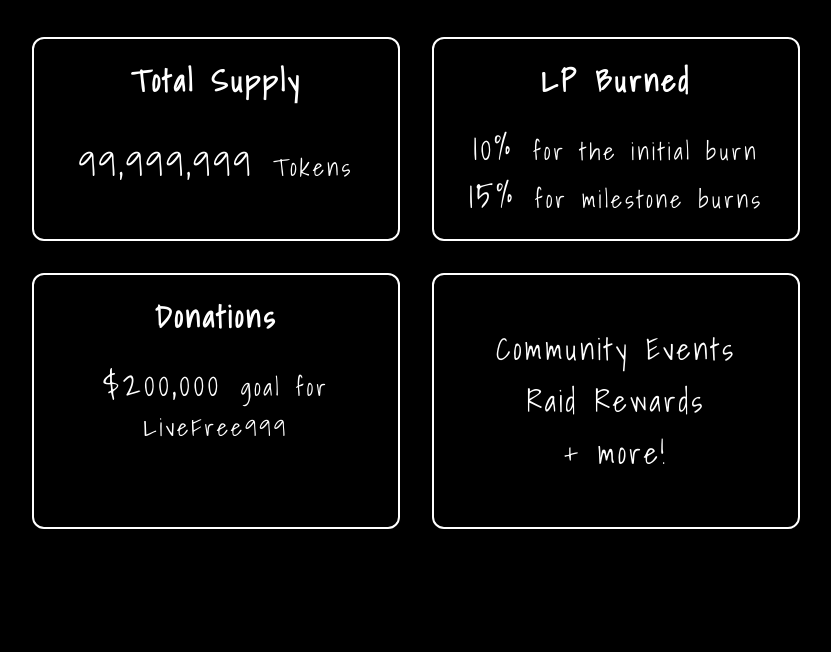
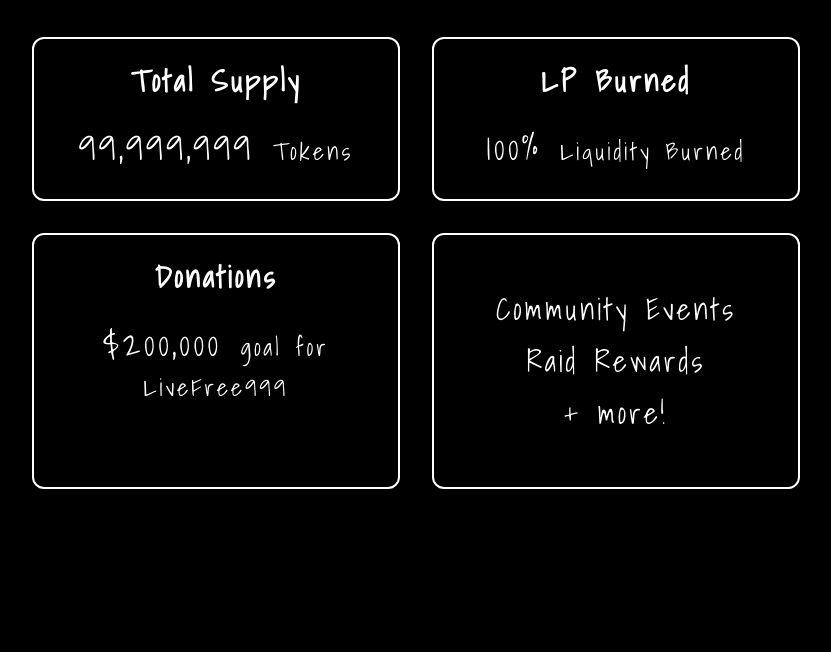
Before and after one commit to bjameson72/999coinsol, a plain HTML site: page index.html in a window 1280 px wide. Shown: the part 2488-3140 px from the top of the page, without its empty margins (224-1055 px from the left). Drawn offline with nearby package versions, Linux system fonts and the light colour scheme; some packages are replaced by stand-ins of ours; a script that the page names is missing.

Commit message:
copy adjustment

```diff
--- a/index.html
+++ b/index.html
@@ -157,12 +157,11 @@
             <div class="grid grid-cols-1 md:grid-cols-1 lg:grid-cols-2 gap-8 m-10 align-middle max-w-screen-md mx-4 md:mx-auto">
                 <div class="token1 p-6 border-2 border-white rounded-xl shadow-2xl">
                     <h1 class="text-3xl font-bold mb-4 text-white">Total Supply</h1>
-                    <p class="tok pt-7 text-4xl">99,999,999 <span class="text-2xl">Tokens</span></p>
+                    <p class="tok pt-3 pb-2 text-4xl">99,999,999 <span class="text-2xl">Tokens</span></p>
                 </div>
                 <div class="token2 p-6 border-2 border-white rounded-xl shadow-md">
                     <h1 class="text-3xl font-bold mb-4 text-white">LP Burned</h1>
-                    <p class="tok pt-3 text-4xl">10% <span class="text-2xl">for the initial burn</span></p>
-                    <p class="tok pt-2 text-4xl">15% <span class="text-2xl">for milestone burns</span></p>
+                    <p class="tok pt-3 pb-2 text-4xl">100% <span class="text-2xl">Liquidity Burned</span></p>
                 </div>
                 <div class="token3 p-6 border-2 border-white rounded-xl shadow-md">
                     <h1 class="text-3xl font-bold mb-4 text-white">Donations</h1>
```
